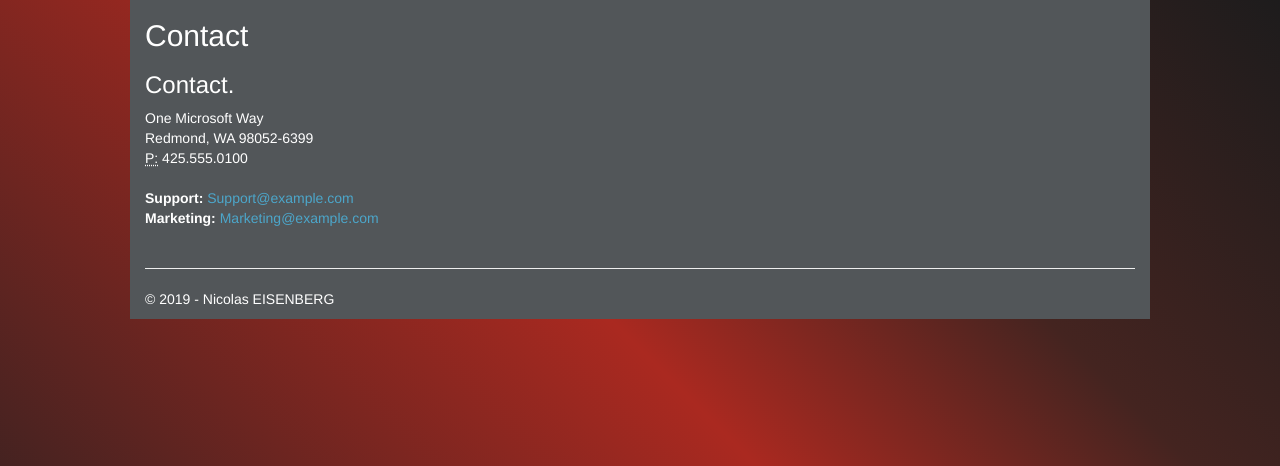
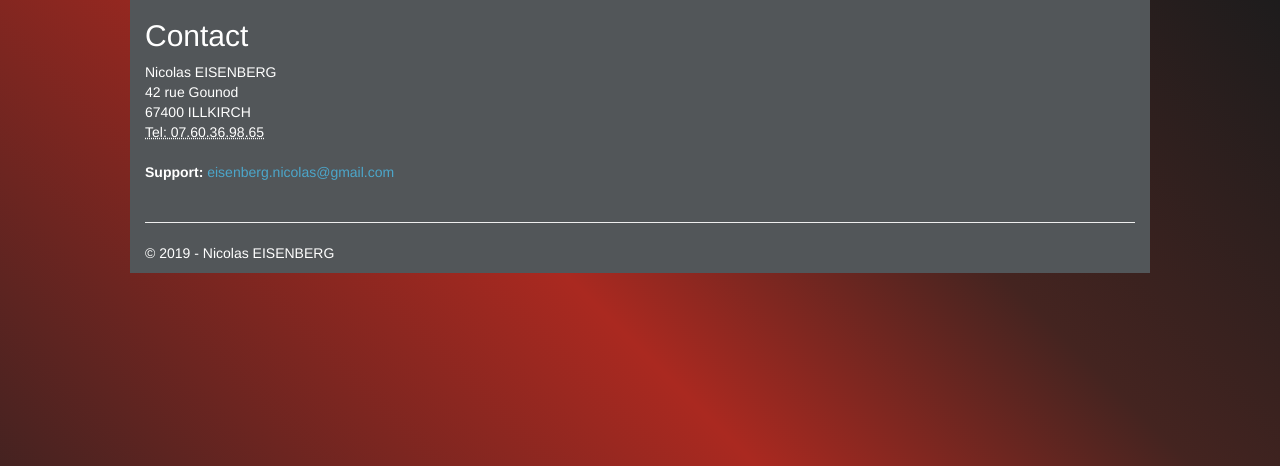
Before and after one commit to Aranaevens/VitrineCV, an ASP.NET Core app: page /Home/Contact in a window 1280 px wide. Shown: the part 51-517 px from the top of the page. Run offline with ASP.NET Core 8, Linux system fonts and the light colour scheme; the project's own start-up code is not run, and a stand-in starts its controllers and pages; some libraries are stand-ins or nearby versions.

Commit message:
v1.0 Release-Ready-ish

```diff
--- a/VitrineCV/Views/Home/Contact.cshtml
+++ b/VitrineCV/Views/Home/Contact.cshtml
@@ -2,16 +2,14 @@
     ViewData["Title"] = "Contact";
 }
 <h2>@ViewData["Title"]</h2>
-<h3>@ViewData["Message"]</h3>
 
 <address>
-    One Microsoft Way<br />
-    Redmond, WA 98052-6399<br />
-    <abbr title="Phone">P:</abbr>
-    425.555.0100
+    Nicolas EISENBERG<br />
+    42 rue Gounod<br />
+    67400 ILLKIRCH<br />
+    <abbr title="(+33)">Tel: 07.60.36.98.65</abbr>
 </address>
 
 <address>
-    <strong>Support:</strong> <a href="mailto:Support@example.com">Support@example.com</a><br />
-    <strong>Marketing:</strong> <a href="mailto:Marketing@example.com">Marketing@example.com</a>
+    <strong>Support:</strong> <a href="mailto:eisenberg.nicolas@gmail.com">eisenberg.nicolas@gmail.com</a>
 </address>
--- a/VitrineCV/Views/Home/Index.cshtml
+++ b/VitrineCV/Views/Home/Index.cshtml
@@ -6,7 +6,7 @@
 
 <article class="p-accueil">
     <h3>A propos du site</h3>
-    <p>Ayant débuté mi-mai 2019 une formation professionnelle de Développement Web qui nécessite un stage, j'ai décidé fin-Mai de développer ce site. D'une part pour avoir un projet concret en ASP.NET que j'apprécie beaucoup. D'autre part car il me semble qu'un site est la meilleure vitrine possible pour un développeur web qui cherche un stage ; d'autant plus que décrire des projets dans un CV est bien, pouvoir en voir la substance est mieux.</p>
+    <p>Ayant débuté mi-mai 2019 une formation professionnelle de Développement Web qui nécessite un stage, j'ai décidé fin-mai de développer ce site. D'une part pour avoir un projet concret en ASP.NET que j'apprécie beaucoup. D'autre part car il me semble qu'un site est la meilleure vitrine possible pour un développeur web qui cherche un stage ; d'autant plus que décrire des projets dans un CV est bien, pouvoir en voir la substance est mieux.</p>
 </article>
 
 <h3 class="h-accueil">Recherche</h3>
--- a/VitrineCV/Views/Shared/_Layout.cshtml
+++ b/VitrineCV/Views/Shared/_Layout.cshtml
@@ -5,19 +5,9 @@
     <meta name="viewport" content="width=device-width, initial-scale=1.0" />
     <title>@ViewData["Title"] - Nicolas E</title>
 
-    <environment include="Development">
-        <link rel="stylesheet" href="~/lib/bootstrap/dist/css/bootstrap.css" />
-        <link rel="stylesheet" href="~/css/site.css" />
-        <link rel="stylesheet" href="https://use.fontawesome.com/releases/v5.8.2/css/all.css" integrity="sha384-oS3vJWv+0UjzBfQzYUhtDYW+Pj2yciDJxpsK1OYPAYjqT085Qq/1cq5FLXAZQ7Ay" crossorigin="anonymous">
-    </environment>
-    <environment exclude="Development">
-        <link rel="stylesheet" href="https://stackpath.bootstrapcdn.com/bootstrap/3.4.1/css/bootstrap.min.css" />
-        @*asp-fallback-href="~/lib/bootstrap/dist/css/bootstrap.min.css"
-              asp-fallback-test-class="sr-only" asp-fallback-test-property="position" asp-fallback-test-value="absolute" />
-        <link rel="stylesheet" href="~/css/site.min.css" asp-append-version="true" />*@
-        <link rel="stylesheet" href="~/css/site.css" />
-        <link rel="stylesheet" href="https://use.fontawesome.com/releases/v5.8.2/css/all.css" integrity="sha384-oS3vJWv+0UjzBfQzYUhtDYW+Pj2yciDJxpsK1OYPAYjqT085Qq/1cq5FLXAZQ7Ay" crossorigin="anonymous">
-    </environment>
+    <link rel="stylesheet" href="~/lib/bootstrap/dist/css/bootstrap.css" />
+    <link rel="stylesheet" href="~/css/site.css" />
+    <link rel="stylesheet" href="https://use.fontawesome.com/releases/v5.8.2/css/all.css" integrity="sha384-oS3vJWv+0UjzBfQzYUhtDYW+Pj2yciDJxpsK1OYPAYjqT085Qq/1cq5FLXAZQ7Ay" crossorigin="anonymous" />
 </head>
 <body>
     <nav class="navbar navbar-inverse navbar-fixed-top">
@@ -52,28 +42,9 @@
         <p>&copy; 2019 - Nicolas EISENBERG</p>
     </footer>
 
-
-    <environment include="Development">
-        <script src="~/lib/jquery/dist/jquery.js"></script>
-        <script src="~/lib/bootstrap/dist/js/bootstrap.js"></script>
-        <script src="~/js/site.js" asp-append-version="true"></script>
-
-    </environment>
-    <environment exclude="Development">
-        <script src="https://ajax.aspnetcdn.com/ajax/jquery/jquery-3.3.1.min.js"
-                asp-fallback-src="~/lib/jquery/dist/jquery.min.js"
-                asp-fallback-test="window.jQuery"
-                crossorigin="anonymous"
-                integrity="sha384-tsQFqpEReu7ZLhBV2VZlAu7zcOV+rXbYlF2cqB8txI/8aZajjp4Bqd+V6D5IgvKT">
-        </script>
-        <script src="https://stackpath.bootstrapcdn.com/bootstrap/3.4.1/js/bootstrap.min.js"
-                asp-fallback-src="~/lib/bootstrap/dist/js/bootstrap.min.js"
-                asp-fallback-test="window.jQuery && window.jQuery.fn && window.jQuery.fn.modal"
-                crossorigin="anonymous"
-                integrity="sha384-aJ21OjlMXNL5UyIl/XNwTMqvzeRMZH2w8c5cRVpzpU8Y5bApTppSuUkhZXN0VxHd">
-        </script>
-        <script src="~/js/site.min.js" asp-append-version="true"></script>
-    </environment>
+    <script src="~/lib/jquery/dist/jquery.js"></script>
+    <script src="~/lib/bootstrap/dist/js/bootstrap.js"></script>
+    <script src="~/js/site.js" asp-append-version="true"></script>
 
     @RenderSection("Scripts", required: false)
 </body>
```
Also changed, not shown: VitrineCV/wwwroot/css/tictac.css (deleted, +0 -35 lines).
